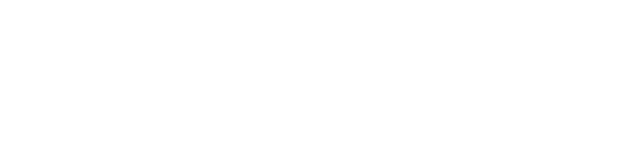
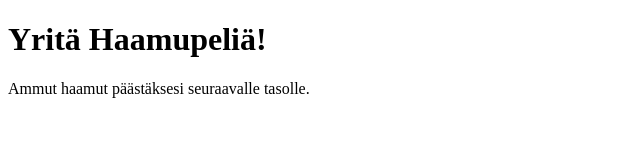
Before and after one commit to OpliiV/Haamupeli, a plain HTML site: page public/index.html in a window 1280 px wide. Shown: the whole page, without its empty margins (0-640 px from the left). Drawn offline with Linux system fonts and the light colour scheme.

Commit message:
mitä uutta?

```diff
--- a/public/index.html
+++ b/public/index.html
@@ -4,8 +4,13 @@
     <meta charset="UTF-8">
     <meta name="viewport" content="width=device-width, initial-scale=1.0">
     <title>Haamupeli</title>
+    <link rel="stylesheet" href="styles.css">
+    <script src="script.js" defer></script>
 </head>
 <body>
-
+    <div id="intro-screen">
+        <h1>Yritä Haamupeliä!</h1>
+        <p>Ammut haamut päästäksesi seuraavalle tasolle.</p>
+    </div>
 </body>
 </html>
```
Also changed, not shown: public/images/background.png (added), public/images/hornmonster.png (added), public/images/player.png (added), public/images/wall.png (added).
